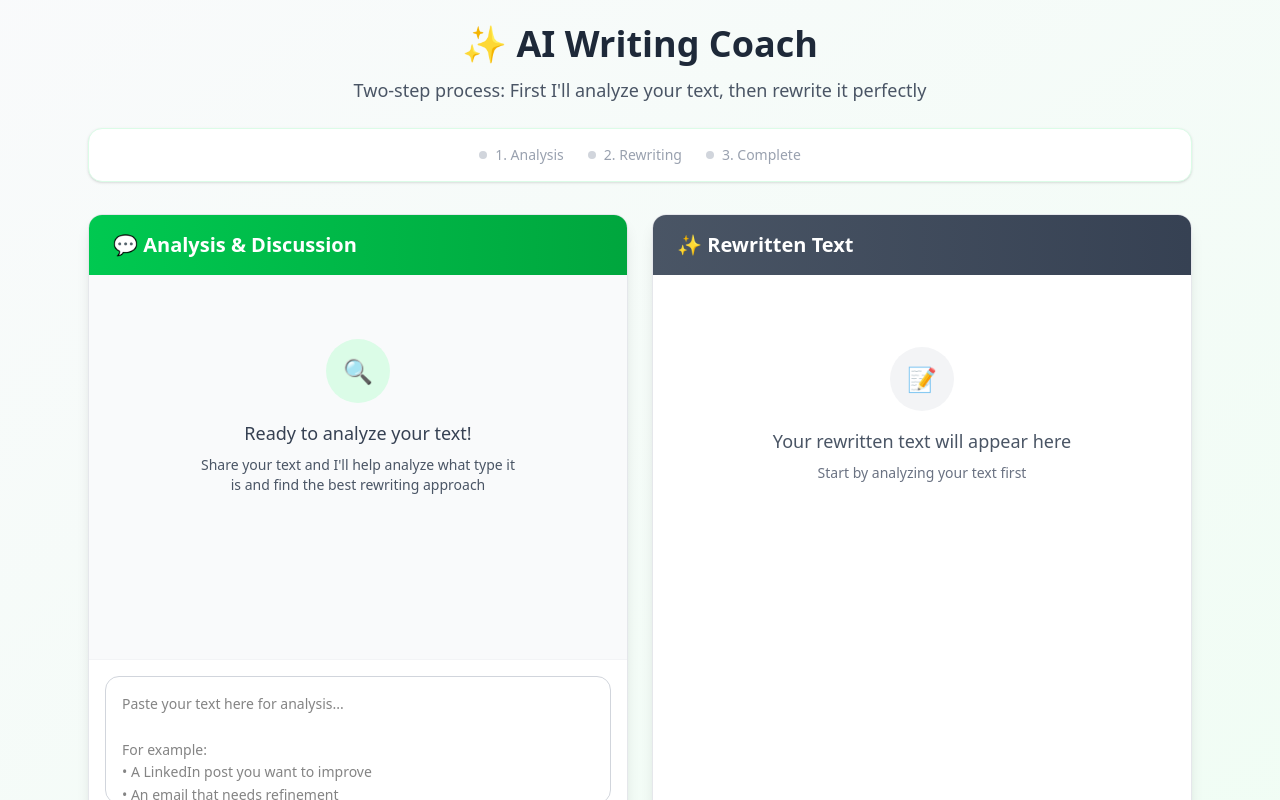
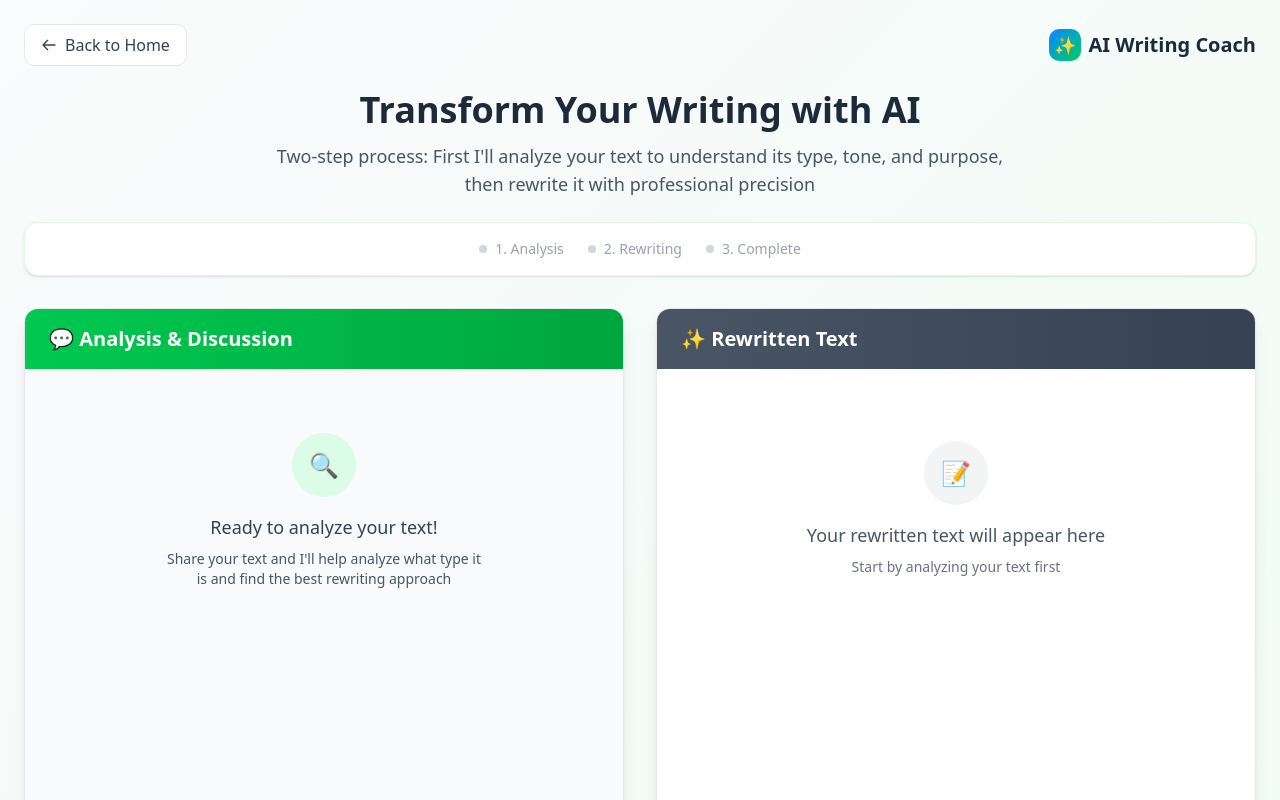
Before and after one commit to matt-chlorophyll/AEB-writing-coach, a Next.js app: page /agents-sdk in a window 1280 px wide. Shown: the top 800 px of the page. Built offline with nearby package versions, Linux system fonts and the light colour scheme.

Commit message:
Update the UI for the text rewrite page to resize with different size of browser windows

```diff
--- a/app/agents-sdk/page.tsx
+++ b/app/agents-sdk/page.tsx
@@ -1,6 +1,7 @@
 "use client";
 
 import { useState } from "react";
+import Link from "next/link";
 import type { AnalysisResult, RewriteResponse } from "@/types/analysis";
 
 interface Message {
@@ -214,15 +215,34 @@ export default function AgentsSDKPage() {
 
   return (
     <div className="min-h-screen bg-gradient-to-br from-gray-50 to-green-50">
-      <div className="container mx-auto p-6 max-w-6xl">
+      <div className="container mx-auto p-4 sm:p-6 max-w-full xl:max-w-[1400px] 2xl:max-w-[1600px]">
         {/* Header Section */}
-        <div className="mb-8">
+        <div className="mb-6 lg:mb-8">
+          {/* Navigation */}
+          <div className="flex items-center justify-between mb-6">
+            <Link
+              href="/"
+              className="inline-flex items-center gap-2 px-4 py-2 bg-white/80 backdrop-blur-sm border border-gray-200 rounded-lg hover:bg-white transition-all duration-200 text-gray-700 font-medium"
+            >
+              <svg className="w-4 h-4" fill="none" stroke="currentColor" viewBox="0 0 24 24">
+                <path strokeLinecap="round" strokeLinejoin="round" strokeWidth={2} d="M10 19l-7-7m0 0l7-7m-7 7h18" />
+              </svg>
+              Back to Home
+            </Link>
+            <div className="flex items-center gap-2">
+              <div className="w-8 h-8 bg-gradient-to-br from-blue-500 to-green-500 rounded-lg flex items-center justify-center">
+                <span className="text-white font-bold text-lg">✨</span>
+              </div>
+              <span className="font-bold text-xl text-gray-800">AI Writing Coach</span>
+            </div>
+          </div>
+
           <div className="text-center mb-6">
-            <h1 className="text-4xl font-bold text-gray-800 mb-3">
-              ✨ AI Writing Coach
+            <h1 className="text-3xl lg:text-4xl font-bold text-gray-800 mb-3">
+              Transform Your Writing with AI
             </h1>
-            <p className="text-lg text-gray-600 max-w-2xl mx-auto">
-              Two-step process: First I'll analyze your text, then rewrite it perfectly
+            <p className="text-base lg:text-lg text-gray-600 max-w-3xl mx-auto">
+              Two-step process: First I'll analyze your text to understand its type, tone, and purpose, then rewrite it with professional precision
             </p>
           </div>
 
@@ -244,14 +264,14 @@ export default function AgentsSDKPage() {
           </div>
         </div>
 
-        <div className="grid grid-cols-1 lg:grid-cols-2 gap-6">
+        <div className="grid grid-cols-1 xl:grid-cols-2 gap-4 lg:gap-6 xl:gap-8">
           {/* Analysis Chat Interface */}
           <div className="bg-white rounded-xl shadow-lg border border-gray-200 overflow-hidden">
             <div className="bg-gradient-to-r from-green-500 to-green-600 px-6 py-4">
               <h2 className="text-xl font-semibold text-white">💬 Analysis & Discussion</h2>
             </div>
 
-            <div className="h-96 overflow-y-auto p-4 bg-gray-50">
+            <div className="h-96 lg:h-[500px] xl:h-[600px] 2xl:h-[700px] overflow-y-auto p-4 bg-gray-50">
               {messages.length === 0 ? (
                 <div className="text-center mt-12 text-gray-500">
                   <div className="w-16 h-16 mx-auto mb-4 bg-green-100 rounded-full flex items-center justify-center">
@@ -271,7 +291,7 @@ export default function AgentsSDKPage() {
                     }`}
                   >
                     <div
-                      className={`max-w-xs lg:max-w-sm p-4 rounded-2xl shadow-sm ${
+                      className={`max-w-xs lg:max-w-md xl:max-w-lg 2xl:max-w-xl p-4 rounded-2xl shadow-sm ${
                         message.role === "user"
                           ? "bg-green-500 text-white rounded-br-md"
                           : "bg-white border border-gray-200 rounded-bl-md"
@@ -315,7 +335,7 @@ export default function AgentsSDKPage() {
                       value={input}
                       onChange={(e) => setInput(e.target.value)}
                       placeholder="Paste your text here for analysis...&#10;&#10;For example:&#10;• A LinkedIn post you want to improve&#10;• An email that needs refinement&#10;• A blog post draft&#10;• Marketing copy to enhance"
-                      className="w-full h-32 p-4 border border-gray-300 rounded-xl focus:outline-none focus:ring-2 focus:ring-green-500 focus:border-transparent text-sm resize-none overflow-y-auto leading-relaxed"
+                      className="w-full h-32 lg:h-40 xl:h-48 p-4 border border-gray-300 rounded-xl focus:outline-none focus:ring-2 focus:ring-green-500 focus:border-transparent text-sm resize-none overflow-y-auto leading-relaxed"
                       disabled={false}
                     />
                   </div>
@@ -392,7 +412,7 @@ export default function AgentsSDKPage() {
               <h2 className="text-xl font-semibold text-white">✨ Rewritten Text</h2>
             </div>
 
-            <div className="p-6 h-96 overflow-y-auto">
+            <div className="p-4 lg:p-6 h-96 lg:h-[500px] xl:h-[600px] 2xl:h-[700px] overflow-y-auto">
               {!rewriteResult ? (
                 <div className="text-center mt-12 text-gray-400">
                   <div className="w-16 h-16 mx-auto mb-4 bg-gray-100 rounded-full flex items-center justify-center">
```
